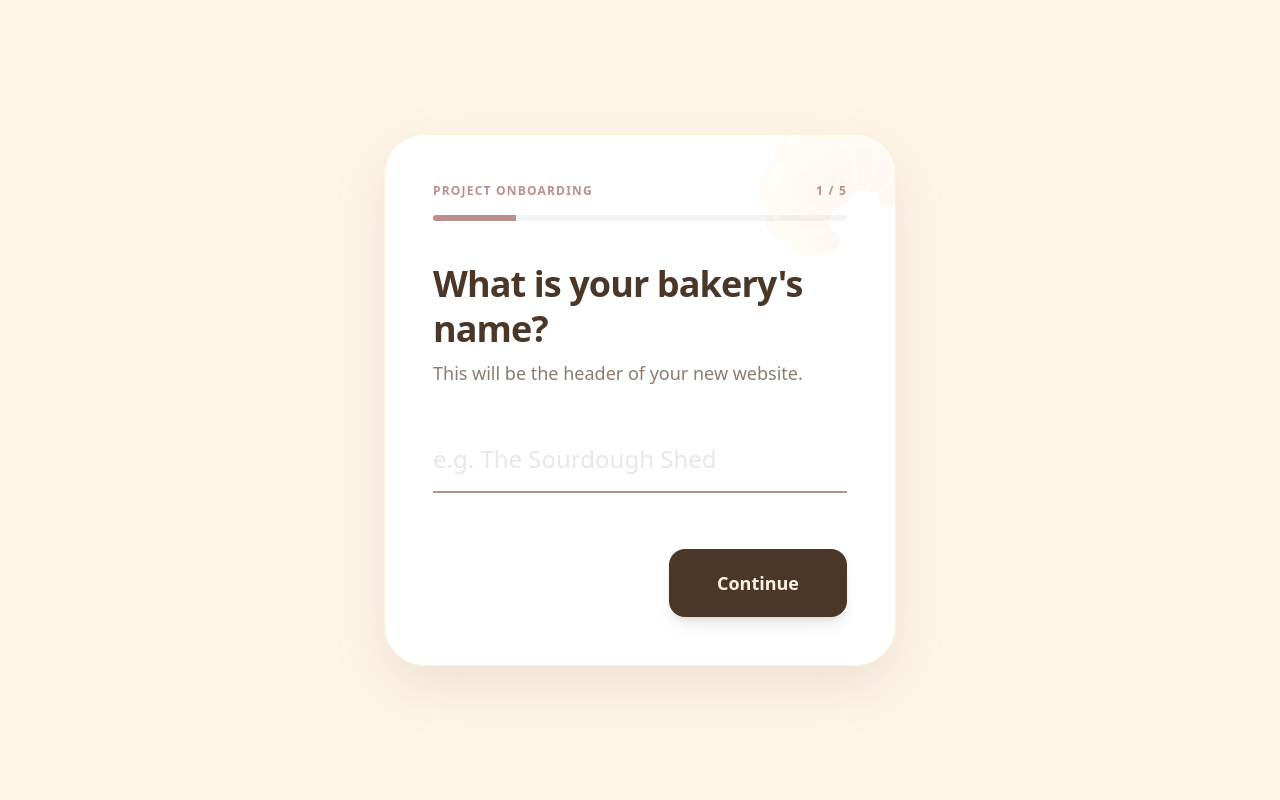
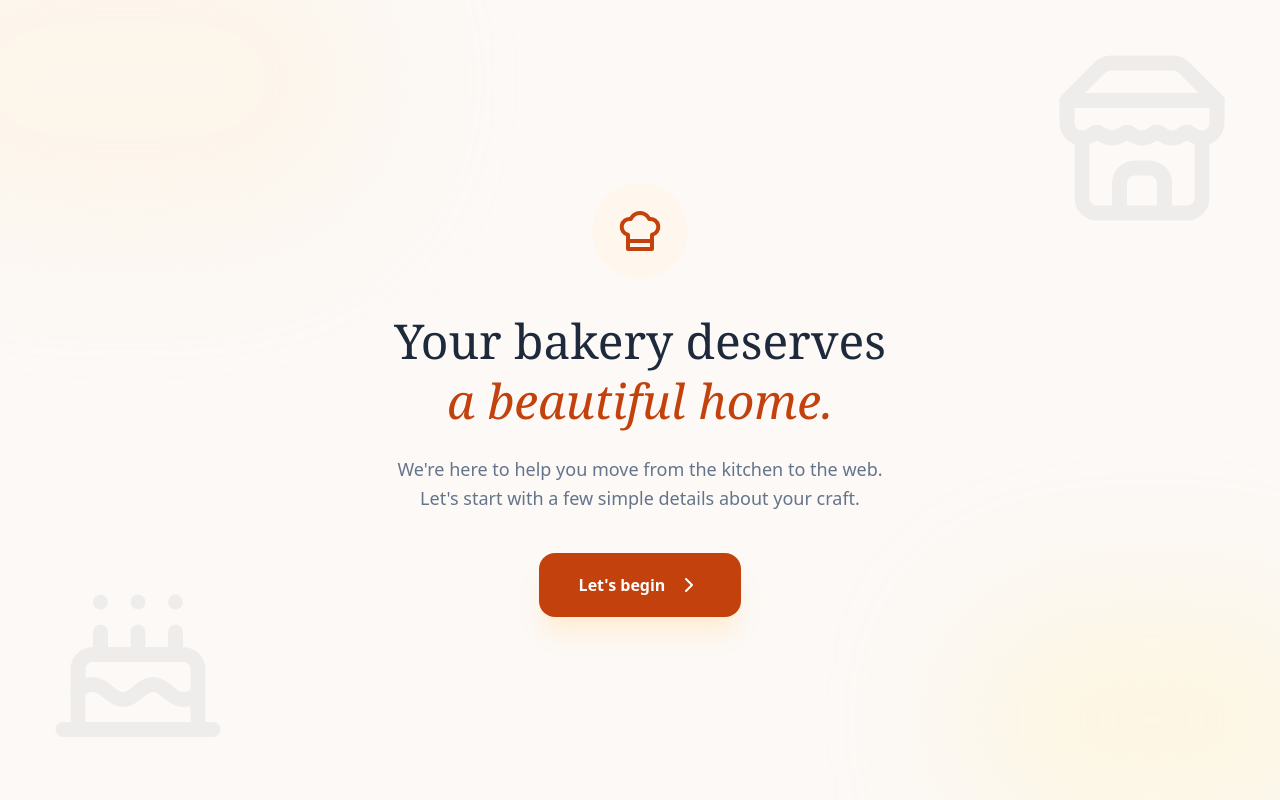
Before and after one commit to rudzie-dev/Cindys-Bakery, a React (Create React App) app: page / in a window 1280 px wide. Built offline with nearby package versions, Linux system fonts and the light colour scheme.

Commit message:
Update App.js

```diff
--- a/src/App.js
+++ b/src/App.js
@@ -1,161 +1,311 @@
-import React, { useState } from 'react';
-import { jsPDF } from 'jspdf';
+import React, { useState, useEffect } from 'react';
+import {
+  ChefHat,
+  ChevronRight,
+  ChevronLeft,
+  Cake,
+  Store,
+  Instagram,
+  CheckCircle2,
+  Download,
+  MessageCircle,
+  Clock,
+  MapPin,
+  Heart
+} from 'lucide-react';
+
+// --- CONFIGURATION ---
+const PARTNER_1_PHONE = "1234567890"; // Replace with your number
+const PARTNER_2_PHONE = "0987654321"; // Replace with partner's number
 
 const App = () => {
   const [step, setStep] = useState(0);
   const [formData, setFormData] = useState({
     businessName: '',
+    bakeryType: '',
     vibe: '',
-    topSellers: '',
-    orderMethod: '',
-    colorPref: ''
+    specialty: '',
+    instagram: '',
+    description: '',
+    deliveryMethod: ''
   });
 
-  const partners = ["27676862733", "27678561563"];
+  // Load jsPDF from CDN dynamically to avoid build errors
+  useEffect(() => {
+    const script = document.createElement('script');
+    script.src = "https://cdnjs.cloudflare.com/ajax/libs/jspdf/2.5.1/jspdf.umd.min.js";
+    script.async = true;
+    document.body.appendChild(script);
+    return () => {
+      document.body.removeChild(script);
+    };
+  }, []);
 
-  const steps = [
-    {
-      title: "What is your bakery's name?",
-      subtitle: "This will be the header of your new website.",
-      field: 'businessName',
-      placeholder: 'e.g. The Sourdough Shed'
-    },
-    {
-      title: "Describe the 'Vibe'",
-      subtitle: "Is it rustic, modern, colorful, or elegant?",
-      field: 'vibe',
-      placeholder: 'e.g. Cozy farmhouse with warm wood tones'
-    },
-    {
-      title: "Your Signature Treats",
-      subtitle: "What are the 3 things everyone asks for?",
-      field: 'topSellers',
-      placeholder: 'e.g. Lemon Tart, Choc-chip cookies, Rye Bread'
-    },
-    {
-      title: "Color Preferences",
-      subtitle: "What colors do you want on the site?",
-      field: 'colorPref',
-      placeholder: 'e.g. Pastel pinks and cream'
-    },
-    {
-      title: "How do you take orders?",
-      subtitle: "WhatsApp? Instagram? Phone call?",
-      field: 'orderMethod',
-      placeholder: 'e.g. Direct message on WhatsApp'
+  const nextStep = () => setStep((prev) => prev + 1);
+  const prevStep = () => setStep((prev) => prev - 1);
+
+  const updateField = (field, value) => {
+    setFormData(prev => ({ ...prev, [field]: value }));
+  };
+
+  // --- PDF GENERATION ---
+  const generatePDF = () => {
+    if (!window.jspdf) {
+      console.error("jsPDF not loaded yet");
+      return;
     }
+
+    const { jsPDF } = window.jspdf;
+    const doc = new jsPDF();
+    const date = new Date().toLocaleDateString();
+
+    // Custom PDF Styling
+    doc.setFillColor(252, 249, 246); // Background color
+    doc.rect(0, 0, 210, 297, 'F');
+
+    doc.setFontSize(26);
+    doc.setTextColor(150, 110, 80); // Warm brown
+    doc.text(formData.businessName || "New Bakery Brand", 20, 35);
+
+    doc.setFontSize(10);
+    doc.setTextColor(150, 150, 150);
+    doc.text(`BRAND DISCOVERY DOCUMENT • ${date}`, 20, 45);
+
+    doc.setDrawColor(150, 110, 80);
+    doc.setLineWidth(0.5);
+    doc.line(20, 50, 190, 50);
+
+    let y = 70;
+    const details = [
+      { label: "Bakery Specialty", value: formData.specialty },
+      { label: "Brand Vibe", value: formData.vibe },
+      { label: "Our Story / Description", value: formData.description },
+      { label: "Instagram Handle", value: formData.instagram },
+      { label: "Logistics Preference", value: formData.deliveryMethod }
     ];
 
-  const handleNext = () => {
-    if (step < steps.length - 1) setStep(step + 1);
-    else handleFinalSubmit();
+    details.forEach((item) => {
+      doc.setFontSize(12);
+      doc.setFont("helvetica", "bold");
+      doc.setTextColor(80, 80, 80);
+      doc.text(item.label.toUpperCase(), 20, y);
+
+      doc.setFont("helvetica", "normal");
+      doc.setTextColor(100, 100, 100);
+      const splitText = doc.splitTextToSize(item.value || 'Not specified', 160);
+      doc.text(splitText, 20, y + 8);
+      y += (splitText.length * 7) + 15;
+    });
+
+    doc.save(`${formData.businessName || 'bakery'}_brand_profile.pdf`);
   };
 
-  const handleFinalSubmit = () => {
-    // 1. Create PDF
-    const doc = new jsPDF();
-    doc.setFont("helvetica", "bold");
-    doc.text("BAKERY WEBSITE DESIGN BRIEF", 20, 20);
-    doc.setFont("helvetica", "normal");
-    doc.setFontSize(12);
-
-    let y = 40;
-    Object.entries(formData).forEach(([key, value]) => {
-      doc.text(`${key.replace(/([A-Z])/g, ' $1').toUpperCase()}:`, 20, y);
-      doc.text(`${value}`, 20, y + 7);
-      y += 20;
-    });
-
-    // 2. Download
-    doc.save(`${formData.businessName || 'Bakery'}_Brief.pdf`);
-
-    // 3. Sequential WhatsApp Redirects
-    const msg = encodeURIComponent(`Hi! I just finished my bakery website brief for ${formData.businessName}. The PDF is ready for you!`);
-
-    // Open first partner
-    window.open(`https://wa.me/${partners[0]}?text=${msg}`, '_blank');
-
-    // Open second partner after small delay
-    setTimeout(() => {
-      window.open(`https://wa.me/${partners[1]}?text=${msg}`, '_blank');
-    }, 2000);
-
-    setStep(step + 1);
+  const sendWhatsApp = (number) => {
+    const text = encodeURIComponent(
+      `Hi! 🥐 I've just finished the bakery onboarding for "${formData.businessName}". I've downloaded the PDF and I'm sending it over now!`
+    );
+    window.open(`https://wa.me/${number}?text=${text}`, '_blank');
   };
 
-  return (
-    <div className="min-h-screen bg-[#FDF5E6] flex items-center justify-center p-4 font-sans text-[#4A3728]">
-      <div className="w-full max-w-lg bg-white rounded-[2.5rem] shadow-[0_20px_50px_rgba(188,143,143,0.2)] p-8 md:p-12 border border-[#EEDC82]/30 relative overflow-hidden">
+  // --- UI COMPONENTS ---
 
-        {/* Decorative Baker Icon background */}
-        <div className="absolute -right-4 -top-4 text-9xl opacity-5 select-none">🥐</div>
+  const Welcome = () => (
+    <div className="flex flex-col items-center text-center animate-in fade-in zoom-in duration-1000">
+      <div className="w-24 h-24 bg-orange-50 rounded-full flex items-center justify-center mb-8 relative">
+        <div className="absolute inset-0 bg-orange-100 rounded-full animate-ping opacity-20"></div>
+        <ChefHat className="text-orange-700 w-12 h-12 relative z-10" />
+      </div>
+      <h1 className="text-5xl font-serif text-slate-800 mb-6 leading-tight">Your bakery deserves <br/><span className="italic text-orange-700">a beautiful home.</span></h1>
+      <p className="text-slate-500 max-w-lg text-lg mb-10 leading-relaxed">We're here to help you move from the kitchen to the web. Let's start with a few simple details about your craft.</p>
+      <button
+        onClick={nextStep}
+        className="px-10 py-5 bg-orange-700 text-white rounded-2xl font-semibold hover:bg-orange-800 transition-all shadow-xl shadow-orange-100 flex items-center gap-3 group"
+      >
+        Let's begin <ChevronRight className="group-hover:translate-x-1 transition-transform" />
+      </button>
+    </div>
+  );
 
-        {step < steps.length ? (
-          <div className="space-y-10">
-            {/* Progress Bar */}
-            <div className="space-y-4">
-              <div className="flex justify-between text-xs font-bold uppercase tracking-widest text-[#BC8F8F]">
-                <span>Project Onboarding</span>
-                <span>{step + 1} / {steps.length}</span>
-              </div>
-              <div className="h-1.5 w-full bg-gray-100 rounded-full overflow-hidden">
-                <div
-                  className="h-full bg-[#BC8F8F] transition-all duration-700 ease-out"
-                  style={{ width: `${((step + 1) / steps.length) * 100}%` }}
-                ></div>
-              </div>
-            </div>
-
-            <div className="space-y-2">
-              <h1 className="text-4xl font-semibold tracking-tight leading-tight">{steps[step].title}</h1>
-              <p className="text-lg text-[#8C7B6E] font-light">{steps[step].subtitle}</p>
-            </div>
-
-            <div className="relative group">
+  const StepName = () => (
+    <div className="w-full max-w-2xl animate-in slide-in-from-bottom-8 duration-700">
+      <span className="text-orange-700 font-bold tracking-widest text-xs uppercase mb-4 block">Question 01</span>
+      <h2 className="text-3xl md:text-4xl font-serif text-slate-800 mb-10">What name is written on your <br/>apron or storefront?</h2>
       <input
+        autoFocus
         type="text"
-                autoFocus
-                className="w-full border-b-2 border-[#D2B48C]/40 focus:border-[#BC8F8F] outline-none py-4 text-2xl transition-all bg-transparent placeholder:text-gray-200"
-                placeholder={steps[step].placeholder}
-                value={formData[steps[step].field]}
-                onChange={(e) => setFormData({...formData, [steps[step].field]: e.target.value})}
-                onKeyDown={(e) => e.key === 'Enter' && handleNext()}
+        placeholder="e.g. The Sweet Crumb"
+        value={formData.businessName}
+        onChange={(e) => updateField('businessName', e.target.value)}
+        className="w-full bg-transparent border-b-2 border-slate-200 py-6 text-4xl focus:border-orange-700 outline-none transition-colors text-slate-700 font-serif italic"
       />
-              <div className="absolute bottom-0 left-0 w-0 h-0.5 bg-[#BC8F8F] transition-all duration-300 group-focus-within:w-full"></div>
-            </div>
-
-            <div className="flex justify-between items-center pt-4">
+      <div className="mt-16 flex justify-between items-center">
+        <button onClick={prevStep} className="text-slate-400 hover:text-slate-600 transition-colors flex items-center gap-2"><ChevronLeft size={20}/> Back</button>
         <button
-                onClick={() => setStep(step - 1)}
-                className={`text-[#8C7B6E] font-medium hover:text-[#4A3728] transition-colors ${step === 0 ? 'invisible' : ''}`}>
-                ← Back
-              </button>
-              <button
-                onClick={handleNext}
-                className="bg-[#4A3728] text-[#FDF5E6] px-12 py-5 rounded-2xl font-bold text-lg hover:bg-[#5D4636] transform hover:-translate-y-1 transition-all shadow-lg active:scale-95"
+          onClick={nextStep}
+          disabled={!formData.businessName}
+          className="px-10 py-4 bg-slate-900 text-white rounded-xl disabled:opacity-30 shadow-lg"
         >
-                {step === steps.length - 1 ? 'Finalize Brief' : 'Continue'}
+          Next
         </button>
       </div>
     </div>
-        ) : (
-          <div className="text-center py-10 space-y-8 animate-in fade-in zoom-in duration-500">
-            <div className="w-24 h-24 bg-[#FDF5E6] rounded-full flex items-center justify-center mx-auto mb-6">
-              <span className="text-5xl">🥖</span>
+  );
+
+  const StepSpecialty = () => {
+    const options = [
+      { id: 'cakes', label: 'Custom Cakes', icon: <Cake />, desc: 'Weddings, birthdays, and celebrations.' },
+      { id: 'pastries', label: 'Fine Pastries', icon: <Heart />, desc: 'Croissants, tarts, and delicate bites.' },
+      { id: 'bread', label: 'Artisan Bread', icon: <Store />, desc: 'Sourdough and rustic loaves.' },
+    ];
+    return (
+      <div className="w-full max-w-4xl animate-in fade-in duration-700 px-4">
+        <h2 className="text-3xl font-serif text-center text-slate-800 mb-12 italic">Select your primary craft...</h2>
+        <div className="grid grid-cols-1 md:grid-cols-3 gap-6">
+          {options.map((opt) => (
+            <button
+              key={opt.id}
+              onClick={() => { updateField('specialty', opt.label); nextStep(); }}
+              className={`p-10 rounded-[2.5rem] border-2 text-left group transition-all duration-300 ${
+                formData.specialty === opt.label ? 'border-orange-700 bg-orange-50 shadow-inner' : 'border-slate-100 bg-white hover:border-orange-200 hover:shadow-xl hover:-translate-y-1'
+              }`}
+            >
+              <div className="w-14 h-14 rounded-2xl bg-orange-100 flex items-center justify-center text-orange-700 mb-6 group-hover:scale-110 transition-transform">{opt.icon}</div>
+              <p className="font-serif text-2xl text-slate-800 mb-2">{opt.label}</p>
+              <p className="text-slate-500 text-sm leading-relaxed">{opt.desc}</p>
+            </button>
+          ))}
         </div>
-            <h2 className="text-4xl font-bold">All Set!</h2>
-            <p className="text-[#8C7B6E] text-lg">Your custom brief has been generated. The PDF is downloading, and we've opened WhatsApp to notify the developers.</p>
+        <div className="mt-12 text-center">
+          <button onClick={prevStep} className="text-slate-400 hover:text-slate-600 transition-colors">Go Back</button>
+        </div>
+      </div>
+    );
+  };
 
-            <div className="flex flex-col gap-3">
+  const StepVibe = () => {
+    const vibes = ['Minimal & Clean', 'Rustic & Homey', 'Bright & Colorful', 'Dark & Moody', 'Elegant & Luxury'];
+    return (
+      <div className="w-full max-w-2xl animate-in slide-in-from-right-8 duration-700">
+        <h2 className="text-3xl font-serif text-slate-800 mb-10 italic text-center">Choose the "vibe" of your brand</h2>
+        <div className="flex flex-wrap justify-center gap-4">
+          {vibes.map((v) => (
             <button
-                  onClick={() => window.location.reload()}
-                  className="bg-[#BC8F8F] text-white py-4 rounded-xl font-bold hover:bg-[#A67B7B] transition-all"
+              key={v}
+              onClick={() => { updateField('vibe', v); nextStep(); }}
+              className={`px-8 py-4 rounded-full border-2 transition-all ${
+                formData.vibe === v ? 'bg-orange-700 text-white border-orange-700 scale-105' : 'bg-white border-slate-100 text-slate-600 hover:border-orange-300'
+              }`}
             >
-                 Create Another Brief
+              {v}
+            </button>
+          ))}
+        </div>
+        <div className="mt-12 text-center">
+          <button onClick={prevStep} className="text-slate-400 hover:text-slate-600 transition-colors">Back</button>
+        </div>
+      </div>
+    );
+  };
+
+  const StepDetails = () => (
+    <div className="w-full max-w-2xl animate-in slide-in-from-bottom-8 duration-700">
+      <h2 className="text-3xl font-serif text-slate-800 mb-8 italic">Any social media or final thoughts?</h2>
+      <div className="space-y-6">
+        <div className="relative">
+          <Instagram className="absolute left-4 top-1/2 -translate-y-1/2 text-slate-300" size={20} />
+          <input
+            type="text"
+            placeholder="@yourbakery"
+            value={formData.instagram}
+            onChange={(e) => updateField('instagram', e.target.value)}
+            className="w-full bg-white border border-slate-100 rounded-2xl py-4 pl-12 pr-6 text-lg outline-none focus:ring-2 focus:ring-orange-700/20 focus:border-orange-700 transition-all shadow-sm"
+          />
+        </div>
+        <textarea
+          placeholder="Tell us a little about your delivery/pickup process..."
+          value={formData.deliveryMethod}
+          onChange={(e) => updateField('deliveryMethod', e.target.value)}
+          rows={3}
+          className="w-full bg-white border border-slate-100 rounded-2xl p-6 text-lg outline-none focus:ring-2 focus:ring-orange-700/20 focus:border-orange-700 transition-all shadow-sm"
+        />
+      </div>
+      <div className="mt-12 flex justify-between items-center">
+        <button onClick={prevStep} className="text-slate-400">Back</button>
+        <button onClick={nextStep} className="px-10 py-4 bg-orange-700 text-white rounded-xl shadow-lg font-semibold hover:bg-orange-800 transition-all">Complete Profile</button>
+      </div>
+    </div>
+  );
+
+  const FinalStep = () => (
+    <div className="w-full max-w-xl animate-in zoom-in duration-700 text-center bg-white p-12 rounded-[3rem] shadow-2xl shadow-orange-900/5">
+      <div className="w-20 h-20 bg-green-50 rounded-full flex items-center justify-center mx-auto mb-8">
+        <CheckCircle2 className="text-green-600 w-10 h-10" />
+      </div>
+      <h2 className="text-4xl font-serif text-slate-800 mb-4 tracking-tight">Beautifully done.</h2>
+      <p className="text-slate-500 mb-10 text-lg">Your brand profile is ready. Please download the PDF and send a quick ping to our team via WhatsApp below.</p>
+
+      <div className="space-y-4">
+        <button
+          onClick={generatePDF}
+          className="w-full py-5 bg-slate-900 text-white rounded-2xl font-bold flex items-center justify-center gap-3 hover:bg-slate-800 transition-all transform hover:scale-[1.02]"
+        >
+          <Download size={22} /> Download Brand PDF
+        </button>
+
+        <div className="pt-8 mt-4">
+          <p className="text-xs font-bold text-slate-400 uppercase tracking-[0.2em] mb-6">Notify Our Partners</p>
+          <div className="grid grid-cols-1 md:grid-cols-2 gap-4">
+            <button
+              onClick={() => sendWhatsApp(PARTNER_1_PHONE)}
+              className="py-4 px-6 border-2 border-green-500 text-green-700 rounded-2xl font-bold flex items-center justify-center gap-3 hover:bg-green-50 transition-all"
+            >
+              <MessageCircle size={20} /> Partner One
+            </button>
+            <button
+              onClick={() => sendWhatsApp(PARTNER_2_PHONE)}
+              className="py-4 px-6 border-2 border-green-500 text-green-700 rounded-2xl font-bold flex items-center justify-center gap-3 hover:bg-green-50 transition-all"
+            >
+              <MessageCircle size={20} /> Partner Two
             </button>
           </div>
         </div>
+      </div>
+    </div>
+  );
+
+  return (
+    <div className="min-h-screen bg-[#FCF9F6] flex flex-col items-center justify-center p-8 text-slate-900 relative overflow-hidden font-sans">
+
+      {/* Dynamic Background Circles */}
+      <div className="absolute top-[-10%] left-[-10%] w-[40%] h-[40%] bg-orange-100/30 rounded-full blur-3xl pointer-events-none"></div>
+      <div className="absolute bottom-[-5%] right-[-5%] w-[30%] h-[30%] bg-amber-100/40 rounded-full blur-3xl pointer-events-none"></div>
+
+      {/* Progress Indicator */}
+      {step > 0 && step < 5 && (
+        <div className="fixed top-8 w-64 h-1 bg-slate-200 rounded-full overflow-hidden">
+          <div
+            className="h-full bg-orange-700 transition-all duration-700 ease-out"
+            style={{ width: `${(step / 4) * 100}%` }}
+          />
+        </div>
       )}
+
+      {/* Main Container */}
+      <main className="w-full flex items-center justify-center z-10">
+        {step === 0 && <Welcome />}
+        {step === 1 && <StepName />}
+        {step === 2 && <StepSpecialty />}
+        {step === 3 && <StepVibe />}
+        {step === 4 && <StepDetails />}
+        {step === 5 && <FinalStep />}
+      </main>
+
+      {/* Floating Brand Icons */}
+      <div className="fixed bottom-12 left-12 opacity-5 animate-pulse hidden xl:block">
+        <Cake size={180} />
+      </div>
+      <div className="fixed top-12 right-12 opacity-5 animate-pulse hidden xl:block">
+        <Store size={180} />
       </div>
     </div>
   );
```
Lines whose indentation alone changed are shown as unchanged.
